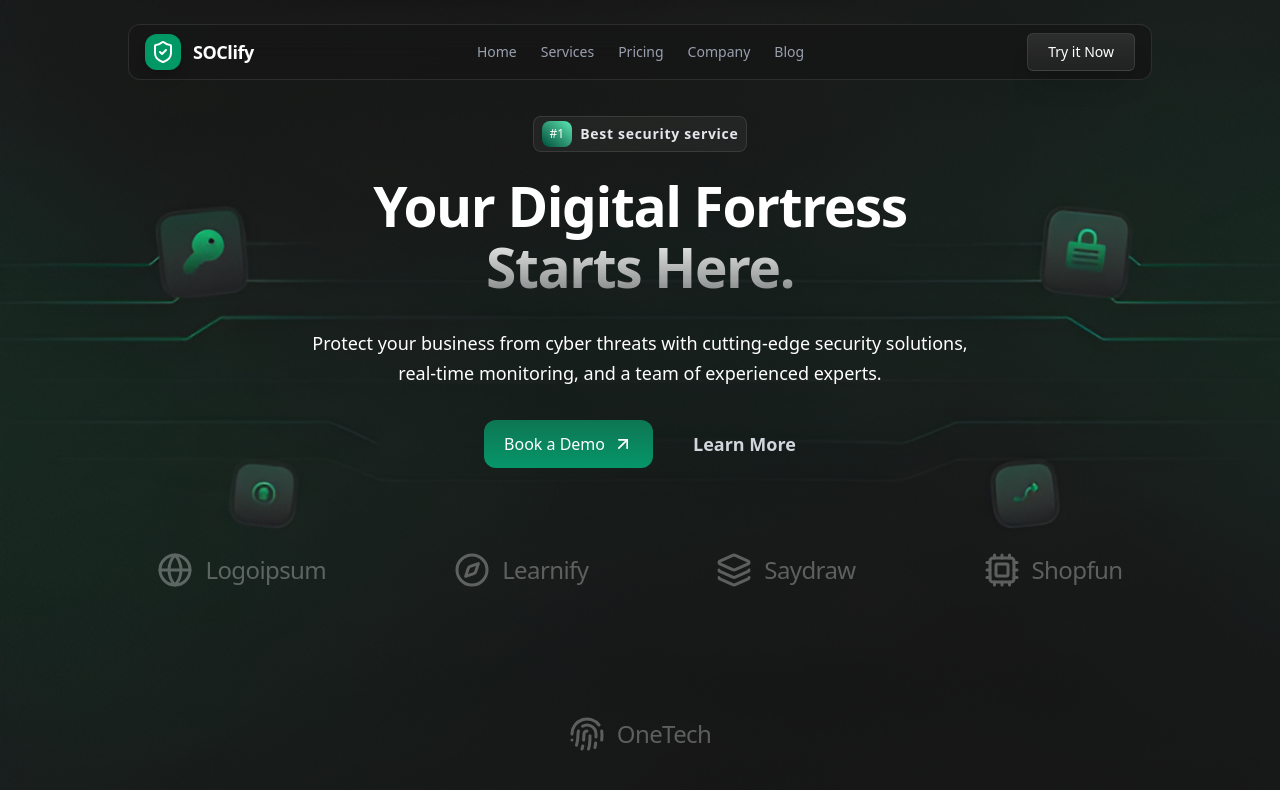
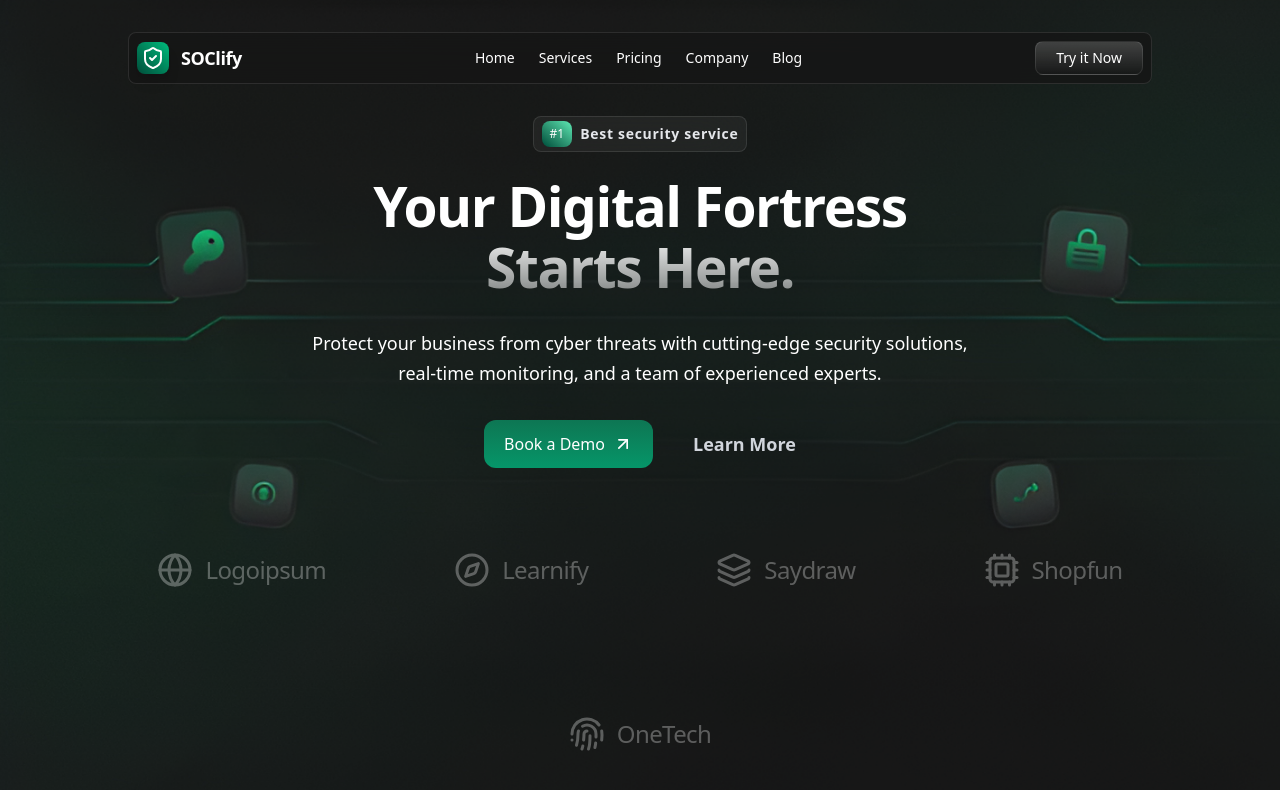
Before and after one commit to abdullahhani7/soclify-saas-landing, a Next.js app: page / in a window 1280 px wide. Shown: the top 790 px of the page. Built offline with nearby package versions, Linux system fonts and the light colour scheme.

Commit message:
feat: add SecuritySection to Home component and update Header styles

```diff
--- a/src/app/page.jsx
+++ b/src/app/page.jsx
@@ -1,5 +1,6 @@
 import Header from "@/components/Header";
 import Hero from "@/components/Hero";
+import SecuritySection from "@/components/SecuritySection";
 import Image from "next/image";
 
 export default function Home() {
@@ -7,6 +8,7 @@ export default function Home() {
     <div>
       <Header />
       <Hero />
+      <SecuritySection />
     </div>
   );
 }
--- a/src/components/Header.jsx
+++ b/src/components/Header.jsx
@@ -4,11 +4,11 @@ import React from "react";
 
 const Header = () => {
   return (
-    <nav className="fixed top-6 left-0 right-0 z-50 flex justify-center px-4">
-      <div className="flex items-center justify-between w-full max-w-5xl px-4 py-2 bg-[#161616]/80 backdrop-blur-lg border border-white/10 rounded-xl  ">
+    <nav className="fixed top-8 left-0 right-0 z-50 flex justify-center px-4">
+      <div className="flex items-center justify-between w-full max-w-5xl px-2 py-2 bg-[#161616]/80 backdrop-blur-lg border border-white/10 rounded-lg  ">
         {/* Logo */}
         <div className="flex items-center gap-3 group cursor-pointer">
-          <div className="w-9 h-9 bg-emerald-600 rounded-xl flex items-center justify-center shadow-lg group-hover:bg-emerald-500 transition-colors">
+          <div className="w-8 h-8 bg-linear-to-bl from-emerald-500 to-emerald-900 rounded-lg flex items-center justify-center shadow-lg   transition-all">
             <ShieldCheck />
           </div>
 
@@ -23,7 +23,7 @@ const Header = () => {
             <Link
               key={item}
               href={`/${item.toLowerCase()}`}
-              className="text-gray-400 hover:text-white text-sm font-medium transition-all"
+              className="text-white  hover:text-[#22ae74] text-sm font-medium transition-all"
             >
               {item}
             </Link>
@@ -31,7 +31,7 @@ const Header = () => {
         </div>
 
         {/* Action Button */}
-        <button className="bg-linear-to-b from-white/10 to-white/5 hover:from-white/20 hover:to-white/10 text-white px-5 py-2 rounded-md border border-white/10 text-sm font-medium transition-all shadow-xl active:scale-95">
+        <button className="bg-linear-to-b from-white/19 to-white/1  hover:from-emerald-500  hover:to-emerald-900 text-white px-5 py-1.5 rounded-lg border border-white/10 text-sm font-medium transition-all   active:scale-95 cursor-pointer transition-colors  duration-300">
           Try it Now
         </button>
       </div>
```
